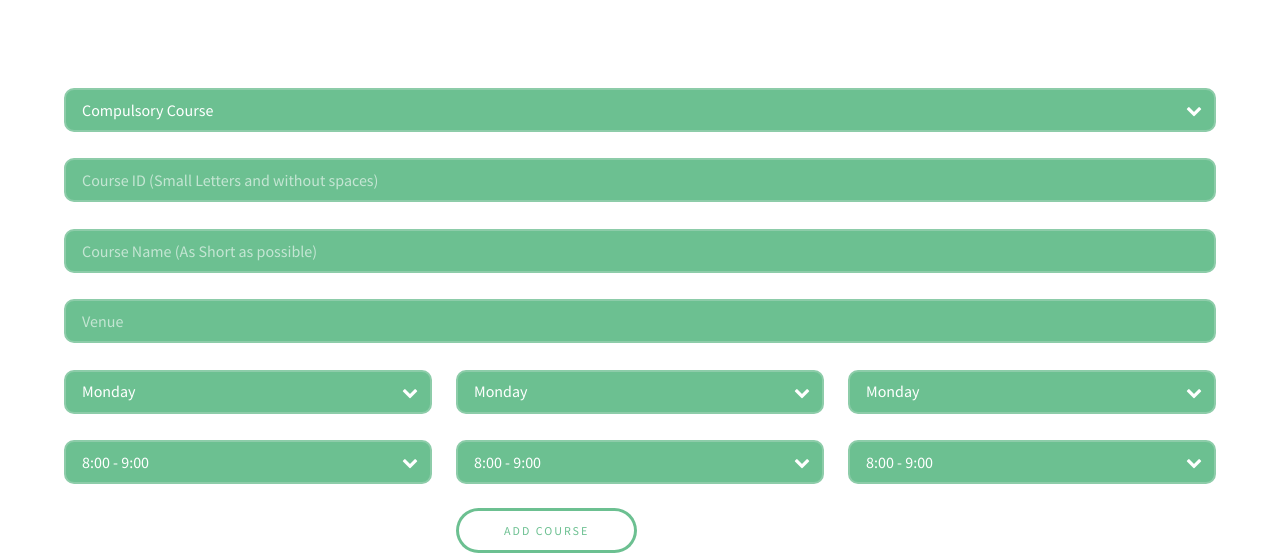
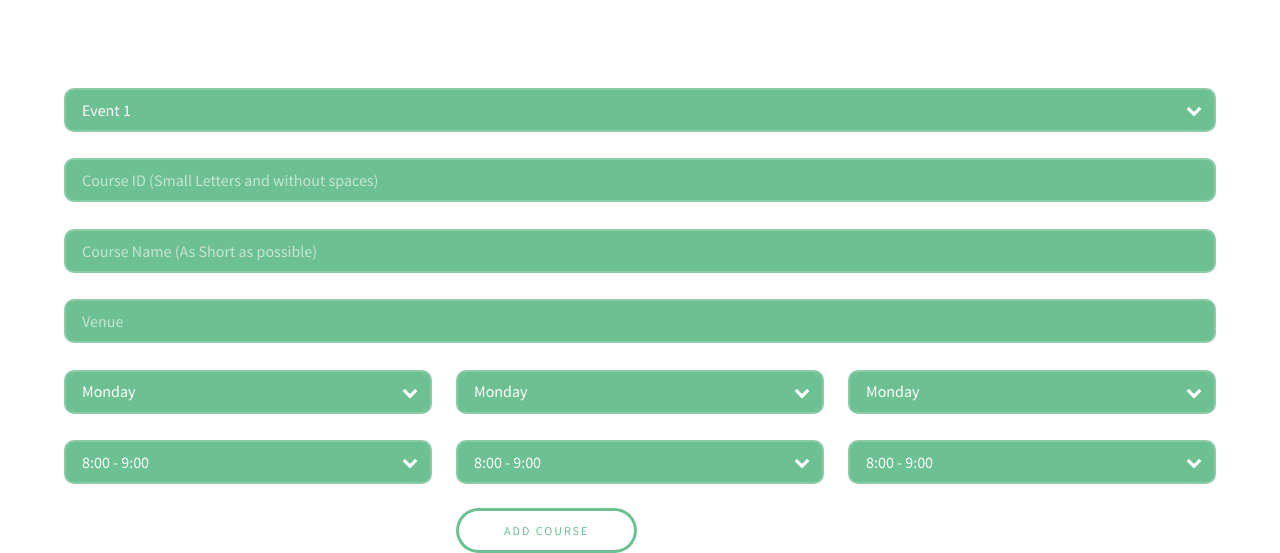
Before and after one commit to saibhaskardevatha/iitg-tt, a PHP site: page /admin/sophomore.php in a window 1280 px wide. Shown: the part 90-643 px from the top of the page. Run offline with PHP 8.4, Linux system fonts and the light colour scheme.

Commit message:
admin repair

```diff
--- a/admin/sophomore.php
+++ b/admin/sophomore.php
@@ -20,9 +20,11 @@
                         <div class="6u 12u(large)">
                             <form method="post" action="helpers/sophomore.php">
                                 <div class="select-wrapper">
-                                    <select name="type" id="type">
-                                        <option value="dep">Compulsory Course</option>
-                                        <option value="hss">HSS</option>
+                                <select name="event_id" id="event_id">
+                                        <option value="event-1">Event 1</option>
+                                        <option value="event-2">Event 2</option>
+                                        <option value="event-3">Event 3</option>
+                                        <option value="event-4">Event 4</option>
                                     </select>
                                 </div><br>
                                 <input type="text" name="id" id="id" placeholder="Course ID (Small Letters and without spaces)" /><br>
```
Also changed, not shown: admin/helpers/sophomore.php (+1 -6 lines).
